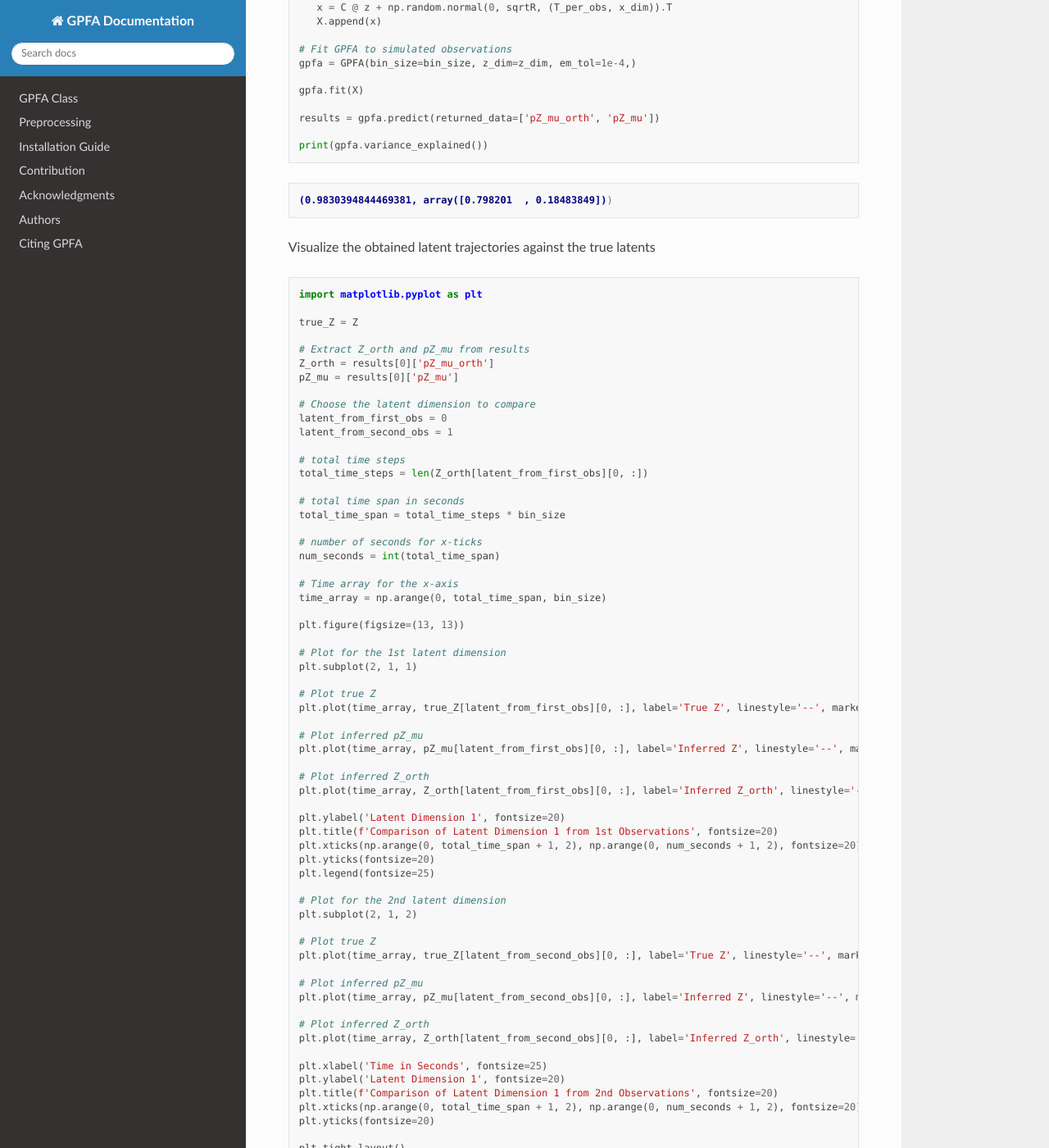
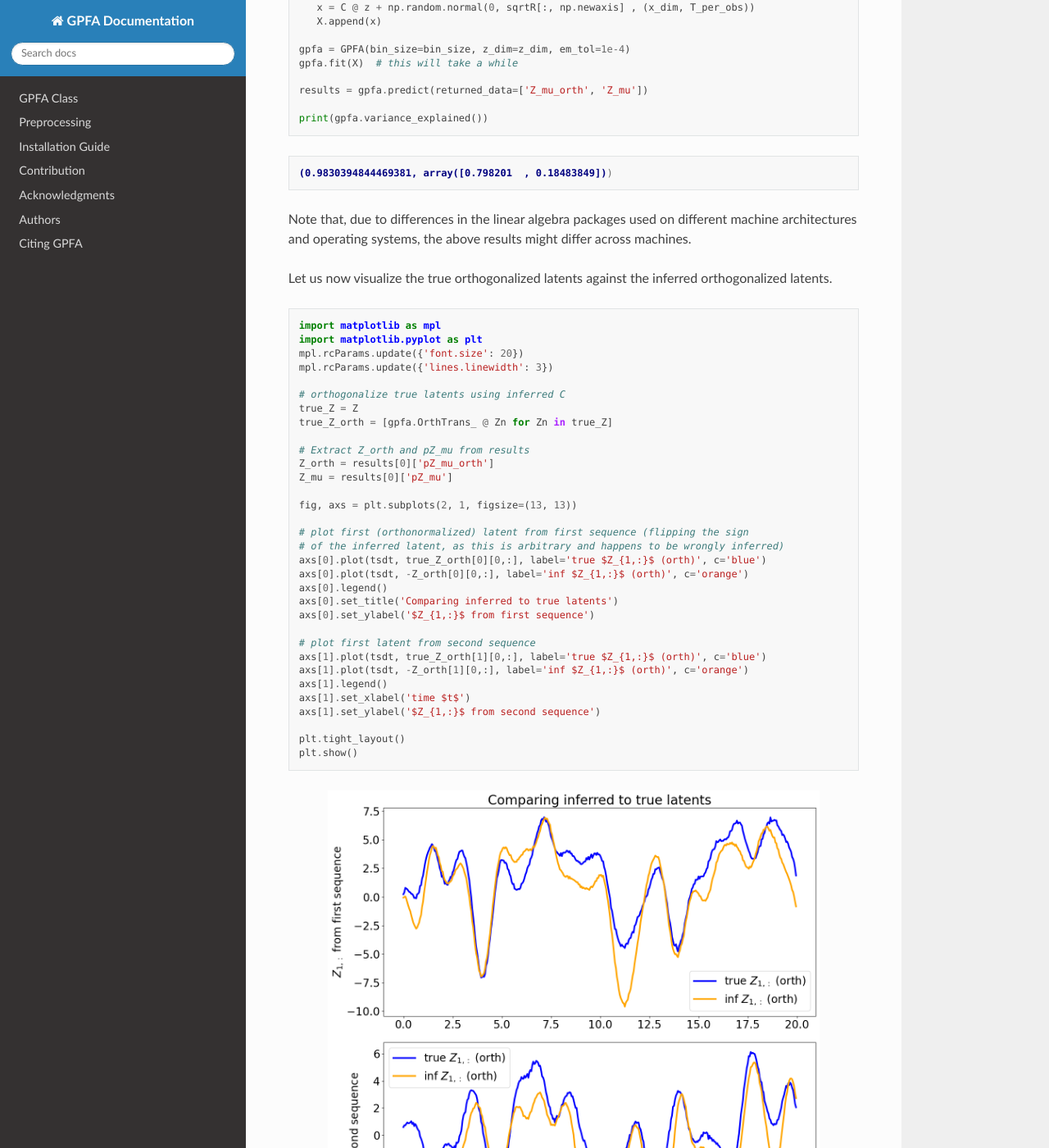
Before and after one commit to CausalityInMotion/BlockInverseGPFA, a Sphinx documentation site: the page built from docs/index.rst, in a window 1280 px wide and 1400 px high, scrolled down 2214 px. Shown: the whole window at 82% size. Built offline with Sphinx 7.4.7 and the Read the Docs theme 2.0.0, drawn with Linux system fonts in a browser that asks for light colours; some of the changed text lies outside the part shown.

Commit message:
Adopted suggested changes

```diff
--- a/docs/index.rst
+++ b/docs/index.rst
@@ -87,20 +87,18 @@ This example illustrates the application of GPFA to data analysis by encompassin
       np.random.seed(rng_seeds[n])
 
       # Sample latent sequence according to GPFA latent time-course model
-      gp_model = GaussianProcessRegressor(kernel=kernel, n_restarts_optimizer=20)
+      gp_model = GaussianProcessRegressor(kernel=kernel)
 
       z = gp_model.sample_y(tsdt[:, np.newaxis], n_samples=z_dim, random_state=rng_seeds[n]).T
       Z.append(z)
       # Sample observations according to GPFA emission model
-      x = C @ z + np.random.normal(0, sqrtR, (T_per_obs, x_dim)).T
+      x = C @ z + np.random.normal(0, sqrtR[:, np.newaxis] , (x_dim, T_per_obs))
       X.append(x)
 
-   # Fit GPFA to simulated observations
-   gpfa = GPFA(bin_size=bin_size, z_dim=z_dim, em_tol=1e-4,)
+   gpfa = GPFA(bin_size=bin_size, z_dim=z_dim, em_tol=1e-4)
+   gpfa.fit(X)  # this will take a while
 
-   gpfa.fit(X)
-
-   results = gpfa.predict(returned_data=['pZ_mu_orth', 'pZ_mu'])
+   results = gpfa.predict(returned_data=['Z_mu_orth', 'Z_mu'])
 
    print(gpfa.variance_explained())
 
@@ -108,77 +106,47 @@ This example illustrates the application of GPFA to data analysis by encompassin
 
    (0.9830394844469381, array([0.798201  , 0.18483849]))
 
-Visualize the obtained latent trajectories against the true latents
+Note that, due to differences in the linear algebra packages used on different machine architectures and operating systems, the above results might differ across machines.
+
+Let us now visualize the true orthogonalized latents against the inferred orthogonalized latents.
 
 .. code-block:: python
 
+   import matplotlib as mpl
    import matplotlib.pyplot as plt
+   mpl.rcParams.update({'font.size': 20})
+   mpl.rcParams.update({'lines.linewidth': 3})
 
+   # orthogonalize true latents using inferred C
    true_Z = Z
+   true_Z_orth = [gpfa.OrthTrans_ @ Zn for Zn in true_Z]
 
    # Extract Z_orth and pZ_mu from results
    Z_orth = results[0]['pZ_mu_orth']
-   pZ_mu = results[0]['pZ_mu']
+   Z_mu = results[0]['pZ_mu']
 
-   # Choose the latent dimension to compare
-   latent_from_first_obs = 0
-   latent_from_second_obs = 1
+   fig, axs = plt.subplots(2, 1, figsize=(13, 13))
 
-   # total time steps
-   total_time_steps = len(Z_orth[latent_from_first_obs][0, :])
+   # plot first (orthonormalized) latent from first sequence (flipping the sign
+   # of the inferred latent, as this is arbitrary and happens to be wrongly inferred)
+   axs[0].plot(tsdt, true_Z_orth[0][0,:], label='true $Z_{1,:}$ (orth)', c='blue')
+   axs[0].plot(tsdt, -Z_orth[0][0,:], label='inf $Z_{1,:}$ (orth)', c='orange')
+   axs[0].legend()
+   axs[0].set_title('Comparing inferred to true latents')
+   axs[0].set_ylabel('$Z_{1,:}$ from first sequence')
 
-   # total time span in seconds
-   total_time_span = total_time_steps * bin_size
-
-   # number of seconds for x-ticks
-   num_seconds = int(total_time_span)
-
-   # Time array for the x-axis
-   time_array = np.arange(0, total_time_span, bin_size)
-
-   plt.figure(figsize=(13, 13))
-
-   # Plot for the 1st latent dimension
-   plt.subplot(2, 1, 1)
-
-   # Plot true Z
-   plt.plot(time_array, true_Z[latent_from_first_obs][0, :], label='True Z', linestyle='--', marker='o', color='blue', linewidth=3)
-
-   # Plot inferred pZ_mu
-   plt.plot(time_array, pZ_mu[latent_from_first_obs][0, :], label='Inferred Z', linestyle='--', marker='s', color='red', linewidth=3)
-
-   # Plot inferred Z_orth
-   plt.plot(time_array, Z_orth[latent_from_first_obs][0, :], label='Inferred Z_orth', linestyle='--', marker='x', color='green', linewidth=3)
-
-   plt.ylabel('Latent Dimension 1', fontsize=20)
-   plt.title(f'Comparison of Latent Dimension 1 from 1st Observations', fontsize=20)
-   plt.xticks(np.arange(0, total_time_span + 1, 2), np.arange(0, num_seconds + 1, 2), fontsize=20)
-   plt.yticks(fontsize=20)
-   plt.legend(fontsize=25)
-
-   # Plot for the 2nd latent dimension
-   plt.subplot(2, 1, 2)
-
-   # Plot true Z
-   plt.plot(time_array, true_Z[latent_from_second_obs][0, :], label='True Z', linestyle='--', marker='o', color='blue', linewidth=3)
-
-   # Plot inferred pZ_mu
-   plt.plot(time_array, pZ_mu[latent_from_second_obs][0, :], label='Inferred Z', linestyle='--', marker='s', color='red', linewidth=3)
-
-   # Plot inferred Z_orth
-   plt.plot(time_array, Z_orth[latent_from_second_obs][0, :], label='Inferred Z_orth', linestyle='--', marker='x', color='green', linewidth=3)
-
-   plt.xlabel('Time in Seconds', fontsize=25)
-   plt.ylabel('Latent Dimension 1', fontsize=20)
-   plt.title(f'Comparison of Latent Dimension 1 from 2nd Observations', fontsize=20)
-   plt.xticks(np.arange(0, total_time_span + 1, 2), np.arange(0, num_seconds + 1, 2), fontsize=20)
-   plt.yticks(fontsize=20)
+   # plot first latent from second sequence
+   axs[1].plot(tsdt, true_Z_orth[1][0,:], label='true $Z_{1,:}$ (orth)', c='blue')
+   axs[1].plot(tsdt, -Z_orth[1][0,:], label='inf $Z_{1,:}$ (orth)', c='orange')
+   axs[1].legend()
+   axs[1].set_xlabel('time $t$')
+   axs[1].set_ylabel('$Z_{1,:}$ from second sequence')
 
    plt.tight_layout()
    plt.show()
 
 
-.. image:: ../examples/example-2.png
+.. image:: /_static/example-2.png
    :width: 600
    :height: 600
    :alt: Results Image
@@ -412,9 +380,9 @@ Let's get the latent trajectories (both orthogonal and standard) on the training
 
 .. code-block:: python
 
-   outs, ll = gpfa.predict(returned_data=['pZ_mu', 'pZ_mu_orth'])
-   latent_trajectories_train, latent_trajectories_orth_train = outs['pZ_mu'].reshape((n_reaches, n_train_trials)),
-            outs['pZ_mu_orth'].reshape((n_reaches, n_train_trials))
+   outs, ll = gpfa.predict(returned_data=['Z_mu', 'Z_mu_orth'])
+   latent_trajectories_train, latent_trajectories_orth_train = outs['Z_mu'].reshape((n_reaches, n_train_trials)),
+            outs['Z_mu_orth'].reshape((n_reaches, n_train_trials))
 
 Let's get test data from the spiketrains, converts event times to spike counts, applies a square root transformation, removes inactive neurons, and predicts latent trajectories on the test set using the trained GPFA model.
 
@@ -431,11 +399,11 @@ Let's get test data from the spiketrains, converts event times to spike counts,
    non_zero_spiketrains_test = [np.delete(test, row_to_drop, axis=0) for test in sqrt_spiketrains_test]
 
    # Predict latent trajectories on the preprocessed test data
-   outs, ll = gpfa.predict(non_zero_spiketrains_test, returned_data=['pZ_mu', 'pZ_mu_orth'])
+   outs, ll = gpfa.predict(non_zero_spiketrains_test, returned_data=['Z_mu', 'Z_mu_orth'])
 
    # Reshape the predicted latent trajectories for further analysis
-   latent_trajectories_test, latent_trajectories_orth_test = outs['pZ_mu'].reshape((n_reaches, n_test_trials)), \
-               outs['pZ_mu_orth'].reshape((n_reaches, n_test_trials))
+   latent_trajectories_test, latent_trajectories_orth_test = outs['Z_mu'].reshape((n_reaches, n_test_trials)), \
+               outs['Z_mu_orth'].reshape((n_reaches, n_test_trials))
 
 Next, we'll assess the variance explained on the test set.
 
@@ -567,11 +535,11 @@ Let's predict latent trajectories on the preprocessed test data
 
 .. code-block:: python
 
-   outs, ll = gpfa_with_multi_params_kernel.predict(non_zero_spiketrains_test, returned_data=['pZ_mu', 'pZ_mu_orth'])
+   outs, ll = gpfa_with_multi_params_kernel.predict(non_zero_spiketrains_test, returned_data=['Z_mu', 'Z_mu_orth'])
 
    # Reshape the predicted latent trajectories for further analysis
-   latent_trajectories_test, latent_trajectories_orth_test = outs['pZ_mu'].reshape((n_reaches, n_test_trials)), \
-            outs['pZ_mu_orth'].reshape((n_reaches, n_test_trials))
+   latent_trajectories_test, latent_trajectories_orth_test = outs['Z_mu'].reshape((n_reaches, n_test_trials)), \
+            outs['Z_mu_orth'].reshape((n_reaches, n_test_trials))
 
 Let's assess the varince explained.
 
```
Also changed, not shown: other parts of docs/index.rst (+1 -1 lines), docs/_static/example-2.png (added), docs/_static/log-likelihoods.png (added).
